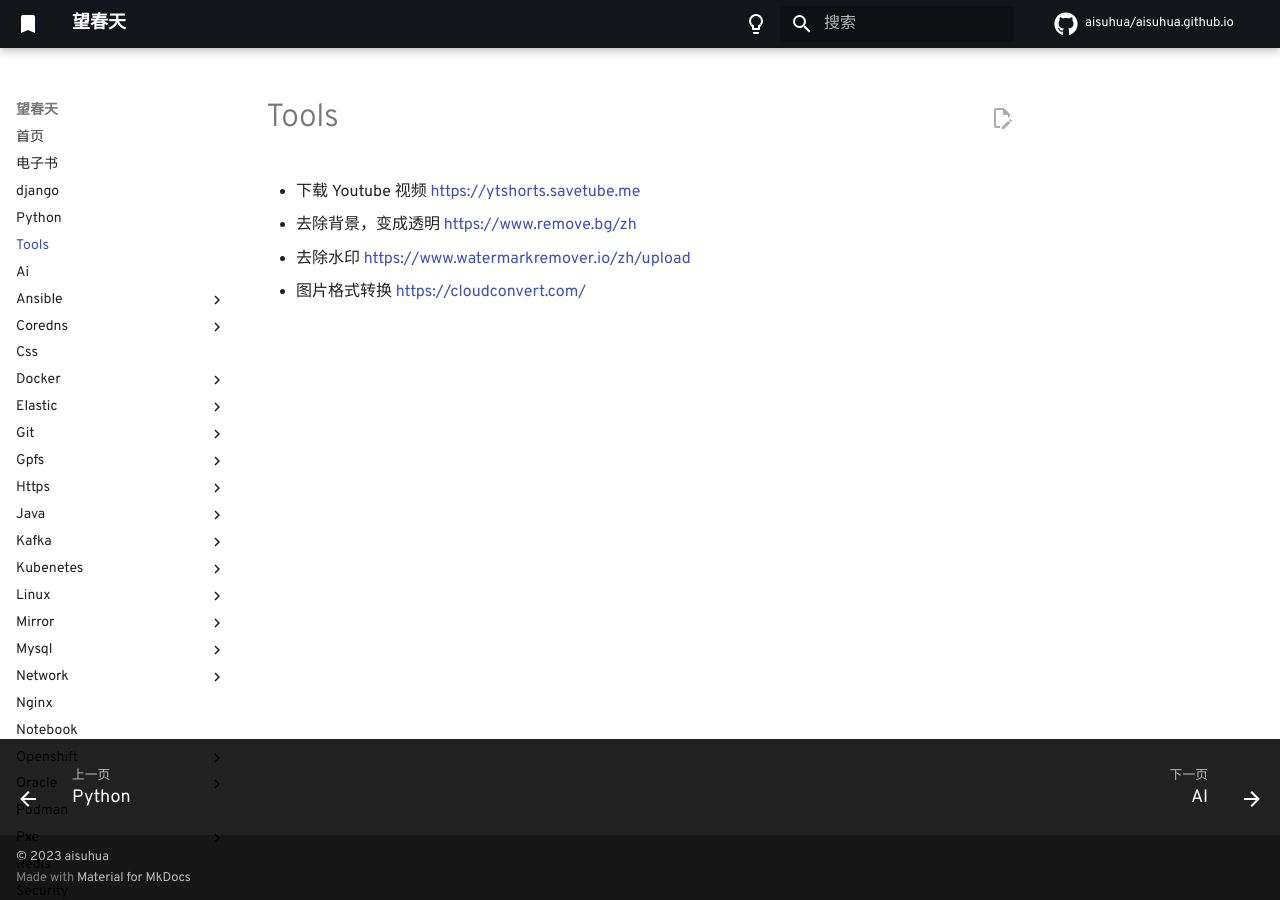
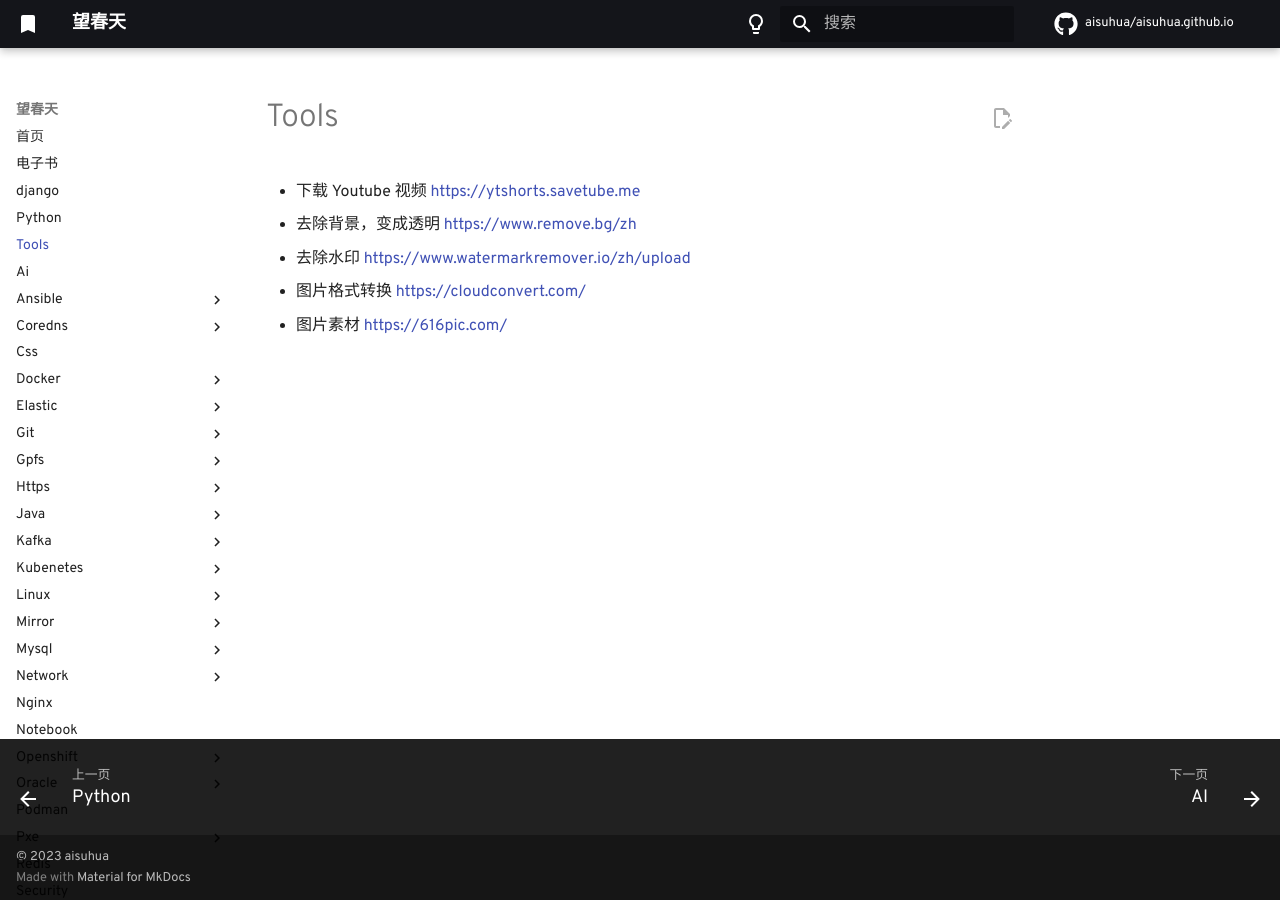
Before and after one commit to aisuhua/aisuhua.github.io, an MkDocs documentation site: the page built from docs/tools.md, in a window 1280 px wide. Built offline with MkDocs 1.6.1 and Material for MkDocs 9.7.7, drawn with Linux system fonts in a browser that asks for light colours; comment, search, counter and statistics services are not loaded.

Commit message:
tools.md

```diff
--- a/docs/tools.md
+++ b/docs/tools.md
@@ -4,3 +4,4 @@
 - 去除背景，变成透明 https://www.remove.bg/zh
 - 去除水印 https://www.watermarkremover.io/zh/upload
 - 图片格式转换 https://cloudconvert.com/
+- 图片素材 https://616pic.com/
```
